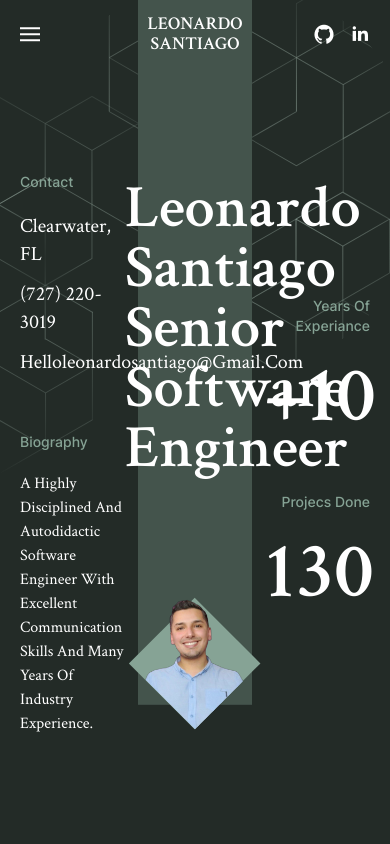
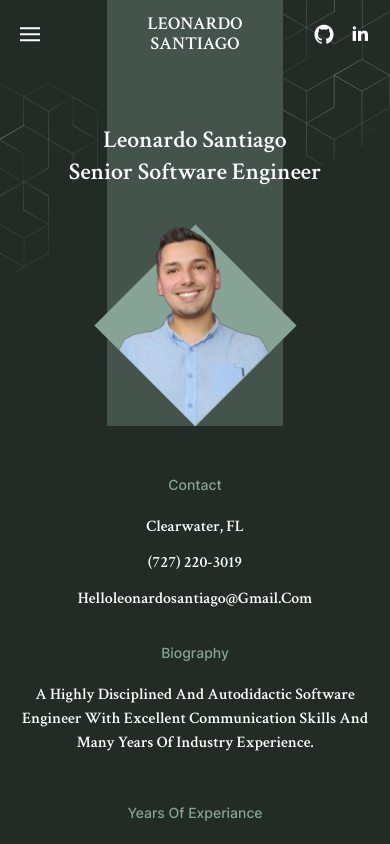
Before and after one commit to leodsan/portfolio-website, a Next.js app: page / in a window 390 px wide. Shown: the top 844 px of the page. Built offline with nearby package versions, Linux system fonts and the light colour scheme.

Commit message:
create a responsive introduction

```diff
--- a/src/components/pages/home/Introduction.js
+++ b/src/components/pages/home/Introduction.js
@@ -2,25 +2,36 @@ import { Button } from "../../commons";
 import { HOME_CONST } from "../../../constants";
 
 const Introduction = () => {
-  const { contact, biography, title, yearsOfExperiance, projecsDone } =
-    HOME_CONST.introductionInfo;
+  const {
+    contact,
+    biography,
+    title,
+    subtitle,
+    yearsOfExperiance,
+    projecsDone,
+  } = HOME_CONST.introductionInfo;
 
   return (
     <section className="relative before:-z-50 bg-green-900 before:shadow-box before:absolute before:content-[''] before:w-full before:h-1/2 before:bottom-0 before:left-0">
       <img
-        className="absolute top-0 left-0"
+        className="absolute top-0 left-0 sm:w-1/4"
         src="/media/pattern-1.svg"
         alt="pattern"
       />
       <img
-        className="absolute -top-[15%] right-0"
+        className="absolute -top-[15%] right-0 sm:w-1/2"
         src="/media/pattern-2.svg"
         alt="pattern"
       />
-      <div className="app-container flex items-center justify-center [&>:nth-child(2n+1)]:w-[30%] [&>*]:z-20 pt-[6.5rem] pb-32 before:content-[''] before:absolute before:z-10 before:top-0 before:-translate-y-[20%] before:w-[29%] before:bottom-0 before:bg-green-700">
-        <div className="flex flex-col gap-14">
-          <div className="flex flex-col gap-5">
-            <span className="tp-h8 text-text-2 font-caption">contact</span>
+      <div className="app-container pt-[6.5rem] pb-32 md:pb-20 flex flex-col gap-[7rem] xl:gap-16 lg:gap-6 lg:pt-14 items-center before:content-[''] before:absolute before:z-10 before:-top-[20%] before:h-[100%] lg:before:h-[70%]  xs:before:h-[55%] before:w-[29%] lg:before:w-[35%] md:before:w-[45%]  before:bg-green-700">
+        <div className="text-center tp-display4 xl:tp-display5 lg:tp-display6 sm:tp-h1 z-20 xs:tp-h3">
+          <h1>{title}</h1>
+          <span className="whitespace-nowrap">{subtitle}</span>
+        </div>
+        <div className="flex justify-center gap-y-12 [&>:nth-child(2n+1)]:w-[30%] xl:[&>:nth-child(2n+1)]:w-[20%] lg:flex-wrap lg:[&>:nth-child(2n+1)]:w-[50%] xs:[&>:nth-child(2n+1)]:w-[100%] [&>*]:z-20 xs:[&>*]:!text-center">
+          <div className="flex flex-col tp-h4 xl:tp-h5 md:tp-h6 sm:gap-y-8">
+            <div className="flex flex-col gap-5 basis-52 xs:basis-0">
+              <span className="tp-h7 text-text-2 font-caption">contact</span>
               <div className="flex flex-col gap-3">
                 {contact.map(({ id, title, link }) =>
                   link ? (
@@ -30,39 +41,38 @@ const Introduction = () => {
                       href={link}
                       target
                       type="a"
-                    titleClassName="tp-h4"
+                      className="xs:w-full justify-center"
+                      titleClassName="tp-h4 xl:tp-h5 md:tp-h6"
                     />
                   ) : (
-                  <span key={id} className="tp-h4">
-                    {title}
-                  </span>
+                    <span key={id}>{title}</span>
                   )
                 )}
               </div>
             </div>
             <div className="flex flex-col gap-5">
-            <span className="tp-h8 text-text-2 font-caption">biography</span>
+              <span className="tp-h7 text-text-2 font-caption">biography</span>
               <p>{biography}</p>
             </div>
           </div>
-        <div className="flex flex-col gap-[7rem] items-center">
-          <div className="w-full flex justify-center">
-            <h1 className="tp-display4 w-0 flex-grow text-center">{title}</h1>
-          </div>
-          <div className="relative  flex justify-center before:content-[''] before:w-2/3 before:h-2/3 before:absolute before:rotate-45 before:bottom-[14%] before:z-10 before:bg-green-500">
+          <div className="lg:-order-1 mx-auto -mt-6 lg:mt-0 lg:w-full flex justify-center">
+            <div className="relative xl:w-[40vw] xl:h-[40vw] md:w-[55vw] md:h-[55vw] flex justify-center before:content-[''] before:w-2/3 before:h-2/3 before:absolute before:rotate-45 before:bottom-[14%] before:z-10 before:bg-green-500">
               <img className="block z-20" src="/media/avatar.png" alt={title} />
             </div>
           </div>
-        <div className="flex flex-col gap-14 text-right">
-          <div className="flex flex-col gap-5">
-            <span className="tp-h8 text-text-2 font-caption">
+          <div className="flex flex-col text-right xs:text-left tp-display3 xl:tp-display4 md:tp-display5 sm:gap-y-8">
+            <div className="flex flex-col gap-5 basis-52 xs:basis-0">
+              <span className="tp-h7 text-text-2 font-caption">
                 years of experiance
               </span>
-            <span className="tp-display3">{yearsOfExperiance}</span>
+              <span>{yearsOfExperiance}</span>
             </div>
             <div className="flex flex-col gap-5">
-            <span className="tp-h8 text-text-2 font-caption">projecs done</span>
-            <span className="tp-display3">{projecsDone}</span>
+              <span className="tp-h7 text-text-2 font-caption">
+                projecs done
+              </span>
+              <span>{projecsDone}</span>
+            </div>
           </div>
         </div>
       </div>
--- a/src/constants/HOME_CONST.js
+++ b/src/constants/HOME_CONST.js
@@ -17,7 +17,8 @@ const HOME_CONST = {
     ],
     biography:
       "A highly disciplined and autodidactic software engineer with excellent communication skills and many years of industry experience.",
-    title: "leonardo santiago senior software engineer",
+    title: "leonardo santiago",
+    subtitle: "senior software engineer",
     yearsOfExperiance: "+10",
     projecsDone: "130",
   },
--- a/src/styles/globals.css
+++ b/src/styles/globals.css
@@ -18,7 +18,7 @@
     @apply [--app-space:theme(spacing.10)] sm:[--app-space:theme(spacing.5)];
   }
   html {
-    @apply font-body  h-screen overflow-x-hidden;
+    @apply font-body min-h-screen overflow-x-hidden;
   }
   body {
     @apply bg-green-900 capitalize text-text-1 flex min-h-screen
@@ -35,7 +35,7 @@
     @apply flex relative gap-2 w-max items-center cursor-pointer transition duration-300;
   }
   .button-text {
-    @apply tp-h7 capitalize;
+    @apply tp-h6 capitalize;
   }
   .button-icon {
     @apply text-text-1 text-2xl sm:text-xl;
@@ -58,6 +58,12 @@
   .tp-display4 {
     @apply text-6xl font-semibold;
   }
+  .tp-display5 {
+    @apply text-5xl font-semibold;
+  }
+  .tp-display6 {
+    @apply text-[2.5rem] font-semibold;
+  }
   .tp-h1 {
     @apply text-4xl font-semibold;
   }
@@ -73,10 +79,10 @@
   .tp-h5 {
     @apply text-lg font-semibold;
   }
-  .tp-h7 {
+  .tp-h6 {
     @apply text-base font-semibold;
   }
-  .tp-h8 {
+  .tp-h7 {
     @apply text-sm font-medium;
   }
 }
--- a/tailwind.config.js
+++ b/tailwind.config.js
@@ -8,6 +8,9 @@ module.exports = {
 
       xl: { max: "1366px" },
       // => @media (max-width: 1366px) { ... }
+
+      "2lg": { max: "1200px" },
+      // => @media (max-width: 1200px) { ... }
 
       lg: { max: "1023px" },
       // => @media (max-width: 1023px) { ... }
```
Lines whose indentation alone changed are shown as unchanged.
